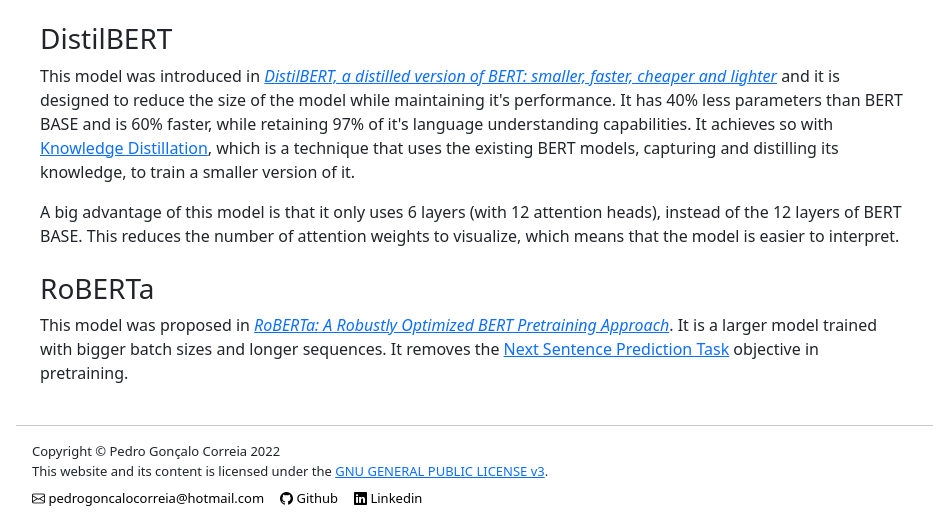
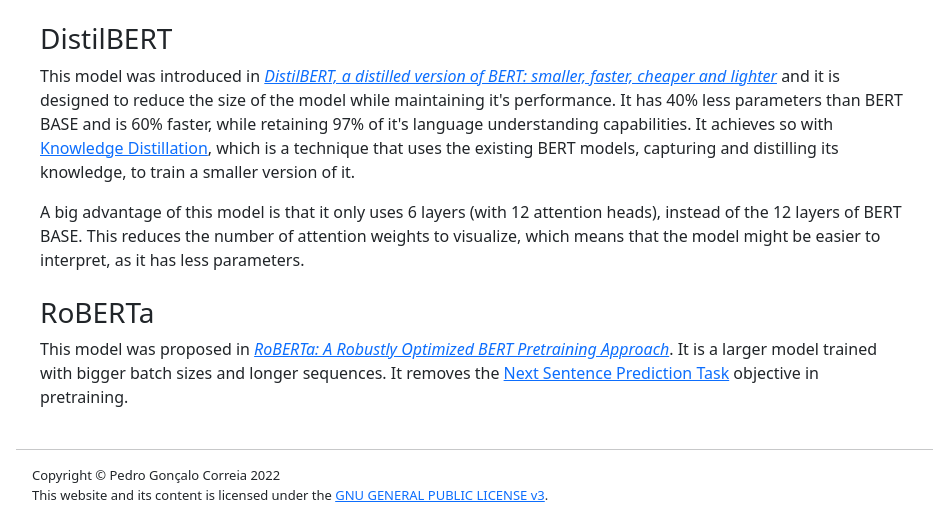
Before and after one commit to Goncalerta/AttentiveBERT, a Flask app: page /learn/bert in a window 1280 px wide. Shown: the part 4580-5092 px from the top of the page, without its empty margins (66-999 px from the left). Run offline with Flask 2, Linux system fonts and the light colour scheme; parts of the project's set-up code (start-up, migrations or seed data) failed here and were passed over; some libraries are stand-ins or nearby versions.

Commit message:
Update bert.html.jinja

```diff
--- a/app/templates/learn/bert.html.jinja
+++ b/app/templates/learn/bert.html.jinja
@@ -201,7 +201,7 @@
         </p>
         <p>
             A big advantage of this model is that it only uses 6 layers (with 12 attention heads), instead of the 12 layers of BERT BASE. This reduces the number
-            of attention weights to visualize, which means that the model is easier to interpret.
+            of attention weights to visualize, which means that the model might be easier to interpret, as it has less parameters.
         </p>
         <h3 class="mt-4">RoBERTa</h3>
         <p>
```
